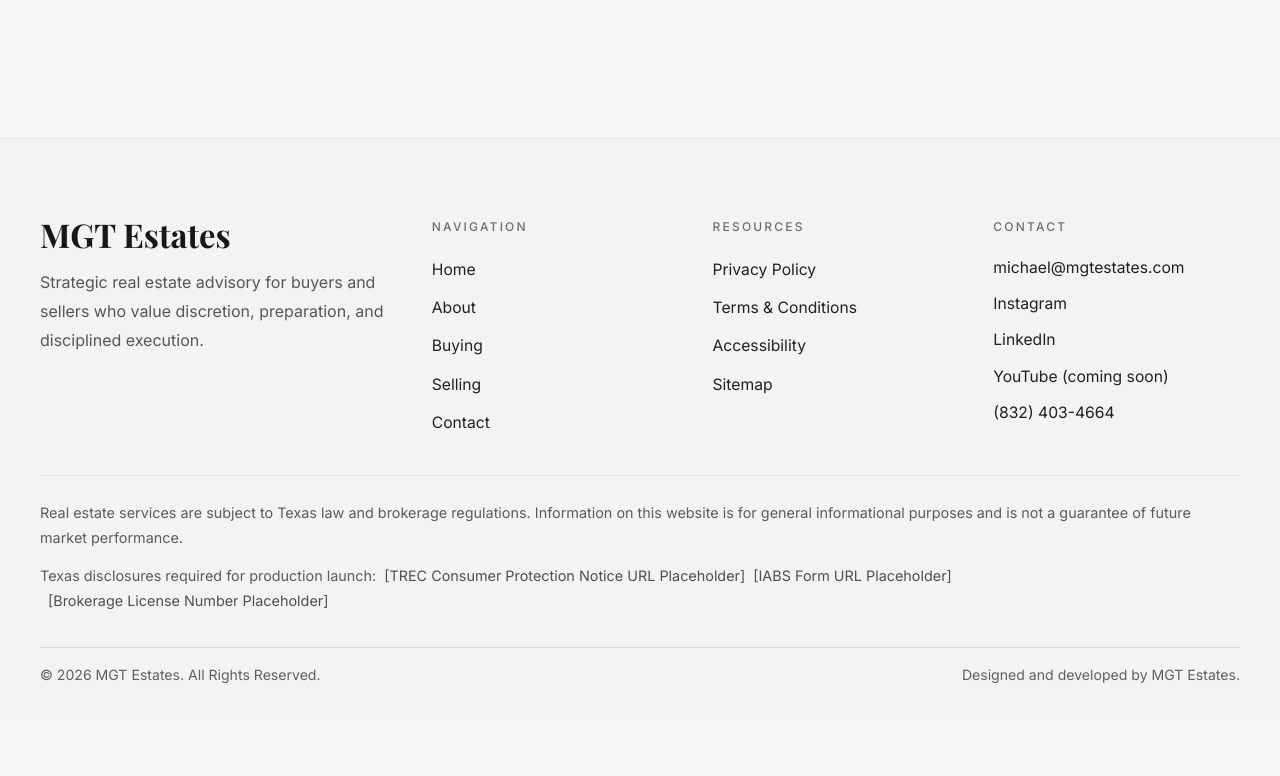
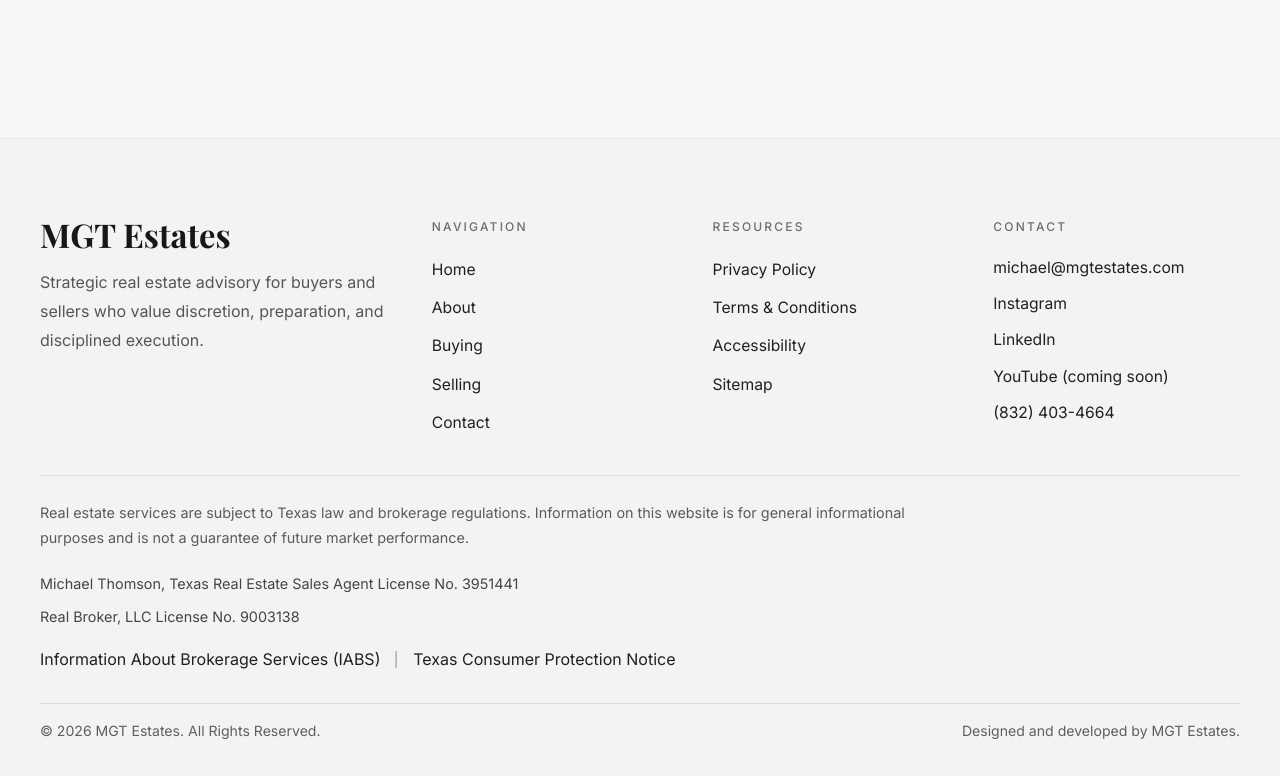
Before and after one commit to MGTEstates/mgt-estates-web, a Next.js app: page / in a window 1280 px wide. Shown: the part 3834-4610 px from the top of the page. Before the commit the page ends 4554 px from the top, so only its background shows below. Built offline with nearby package versions, Linux system fonts and the light colour scheme; a web font is replaced by a local one.

Commit message:
Finalize footer compliance and legal disclosures

```diff
--- a/app/globals.css
+++ b/app/globals.css
@@ -1177,7 +1177,7 @@ body {
   padding-top: 24px;
   border-top: 1px solid #e1e1df;
   display: grid;
-  gap: 12px;
+  gap: 18px;
 }
 
 .footer-disclosures p {
@@ -1187,10 +1187,50 @@ body {
   line-height: 1.75;
 }
 
-.footer-disclosures span {
-  display: inline-block;
-  margin-left: 8px;
-  color: #4f4f4f;
+.footer-disclosure-copy {
+  max-width: 900px;
+}
+
+.footer-compliance-meta {
+  display: grid;
+  gap: 8px;
+  margin-top: 2px;
+}
+
+.footer-compliance-meta p {
+  color: #454545;
+}
+
+.footer-compliance-links {
+  display: flex;
+  flex-wrap: wrap;
+  align-items: center;
+  gap: 12px;
+  margin-top: 2px;
+}
+
+.footer-compliance-link {
+  color: #202020;
+  text-decoration: none;
+  transition: opacity 0.25s ease, text-decoration-color 0.25s ease;
+}
+
+.footer-compliance-link:hover {
+  opacity: 0.72;
+  text-decoration: underline;
+  text-decoration-thickness: 1px;
+  text-underline-offset: 0.18em;
+}
+
+.footer-compliance-divider {
+  color: #8a8a86;
+  font-size: 0.88rem;
+  line-height: 1;
+}
+
+.footer-compliance-link:focus-visible {
+  outline: 2px solid #162434;
+  outline-offset: 3px;
 }
 
 .footer-divider {
--- a/components/layout/Footer.tsx
+++ b/components/layout/Footer.tsx
@@ -44,17 +44,36 @@ export default function Footer() {
       </div>
 
       <div className="footer-disclosures" aria-label="Real estate disclosures">
-        <p>
+        <p className="footer-disclosure-copy">
           Real estate services are subject to Texas law and brokerage
           regulations. Information on this website is for general informational
           purposes and is not a guarantee of future market performance.
         </p>
-        <p>
-          Texas disclosures required for production launch:
-          <span> [TREC Consumer Protection Notice URL Placeholder]</span>
-          <span> [IABS Form URL Placeholder]</span>
-          <span> [Brokerage License Number Placeholder]</span>
-        </p>
+        <div className="footer-compliance-meta">
+          <p>Michael Thomson, Texas Real Estate Sales Agent License No. 3951441</p>
+          <p>Real Broker, LLC License No. 9003138</p>
+        </div>
+        <div className="footer-compliance-links">
+          <a
+            className="footer-compliance-link"
+            href="/disclosures/Information%20About%20Brokerage%20Services.pdf"
+            target="_blank"
+            rel="noreferrer noopener"
+          >
+            Information About Brokerage Services (IABS)
+          </a>
+          <span className="footer-compliance-divider" aria-hidden="true">
+            │
+          </span>
+          <a
+            className="footer-compliance-link"
+            href="/disclosures/Texas%20Consumer%20Protection%20Notice.pdf"
+            target="_blank"
+            rel="noreferrer noopener"
+          >
+            Texas Consumer Protection Notice
+          </a>
+        </div>
       </div>
 
       <div className="footer-divider"></div>
```
Also changed, not shown: 2 other files (tests, documents, lock files or other folders).
